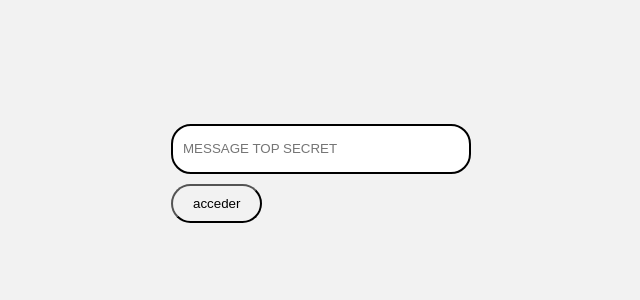
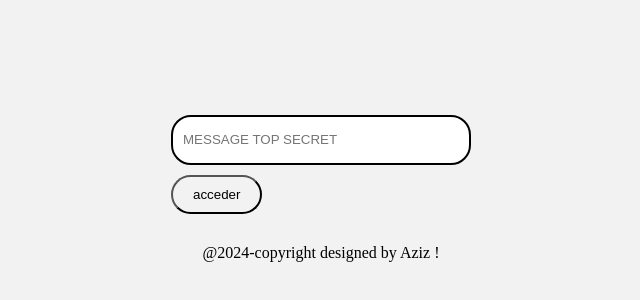
Before and after one commit to AzizDevCraft/flag1-ctf-dauphine, a plain HTML site: page index.html in a window 1280 px wide. Shown: the part 212-512 px from the top of the page, without its empty margins (319-959 px from the left). Drawn offline with Linux system fonts and the light colour scheme.

Commit message:
add copyright

```diff
--- a/index.html
+++ b/index.html
@@ -11,5 +11,6 @@
     <div class="hint">
 
     </div>
+    <p class="footer">@2024-copyright designed by Aziz !</p>
 </body>
 </html>
```
